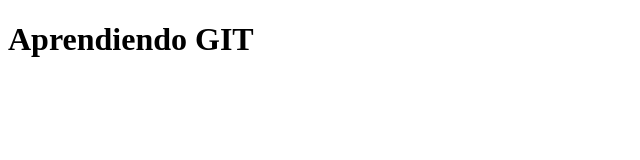
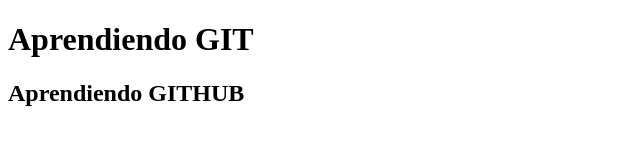
Before and after one commit to jonier1993/prueba, a plain HTML site: page index.html in a window 1280 px wide. Shown: the whole page, without its empty margins (0-640 px from the left). Drawn offline with Linux system fonts and the light colour scheme.

Commit message:
tercera_version

```diff
--- a/index.html
+++ b/index.html
@@ -8,6 +8,6 @@
 </head>
 <body>
     <h1> Aprendiendo GIT </h1>
-
+    <h2> Aprendiendo GITHUB </h2>
 </body>
 </html>
```
